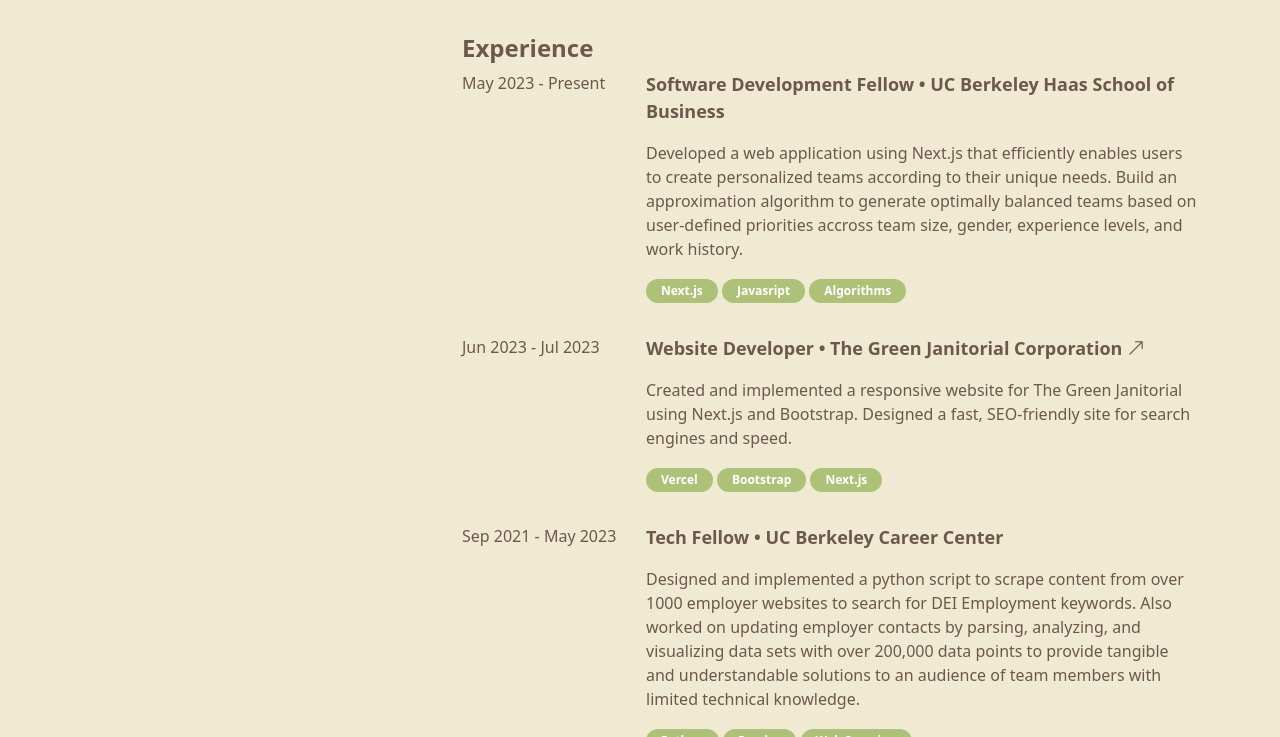
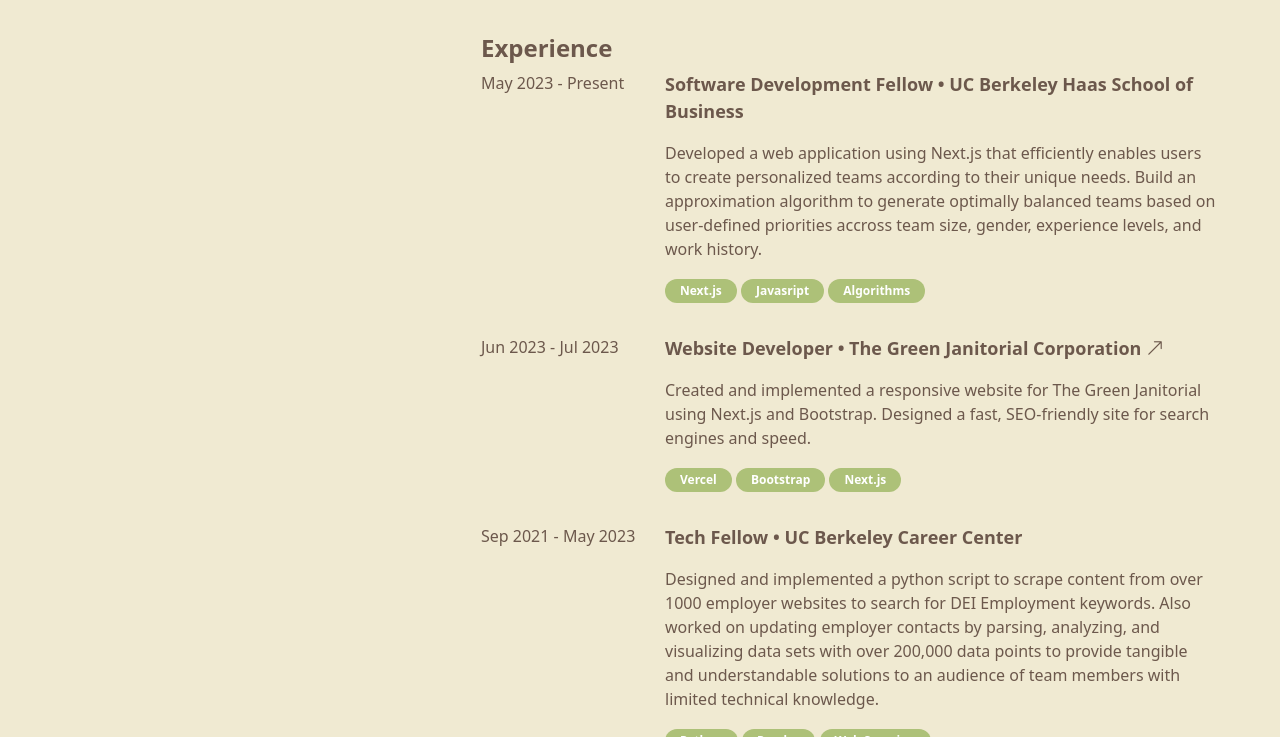
Before and after one commit to EmmanuelCobian/personal-site, a plain HTML site: page index.html in a window 1280 px wide. Shown: the part 363-1100 px from the top of the page. Drawn offline with nearby package versions, Linux system fonts and the light colour scheme.

```diff
--- a/index.html
+++ b/index.html
@@ -29,7 +29,7 @@
 
     <section class="container">
       <div class="row">
-        <div id="bio"  class="col-md-12 col-lg-4 bio">
+        <div id="bio" class="col-md-12 col-lg-4 bio">
           <h3>Hi, my name is Emmanuel</h3>
           <h3>I'm a software developer</h3>
           <p class="intro">
@@ -46,7 +46,7 @@
             ><i class="bi-instagram fs-3 socials"></i
           ></a>
         </div>
-        <div class="col-md-12 col-lg-8">
+        <div class="col-md-12 col-lg-8 right">
           <div id="about">
             <h4 class="fw-bold">About</h4>
             <p class="about-bio">
--- a/style.css
+++ b/style.css
@@ -60,6 +60,9 @@
   color: #6c584c;
 }
 
+.right {
+}
+
 .intro {
   max-width: 75%;
 }
@@ -94,7 +97,7 @@
 }
 
 .exp-share:hover {
-    color: #ADC178;
+  color: #adc178;
 }
 
 .exp-desc {
@@ -127,6 +130,12 @@
   color: #6c584c;
 }
 
+@media (max-width: 575.98px) {
+  .nav-link-top, .nav-link-trans {
+    padding: 12px 0;
+  }
+}
+
 @media (min-width: 576px) {
 }
 
@@ -134,6 +143,15 @@
 }
 
 @media (min-width: 992px) {
+  .bio {
+    position: fixed;
+    max-width: 500px;
+  }
+
+  .right {
+    margin-left: 35%;
+    overflow: auto;
+  }
   #about,
   .bio {
     margin-top: 7em;
```
